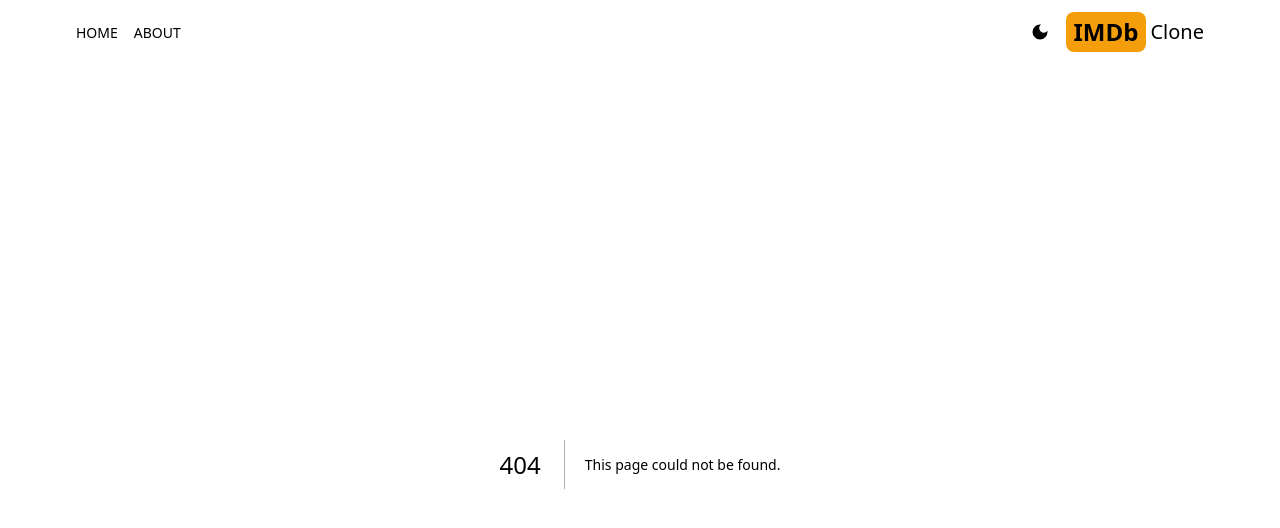
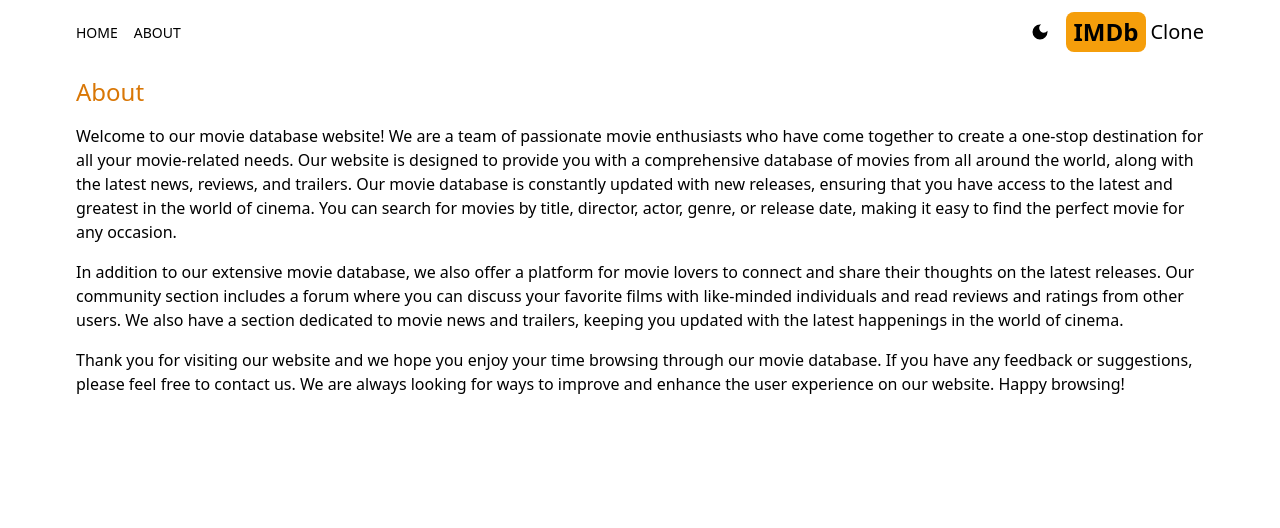
Before and after one commit to raiiyan/imbd-clone, a Next.js app: page /about in a window 1280 px wide. Before the commit this address had no page. Shown: the top 528 px of the page. Built offline with nearby package versions, Linux system fonts and the light colour scheme.

Commit message:
add about page

```diff
--- /dev/null
+++ b/src/app/about/page.jsx
@@ -0,0 +1,22 @@
+import React from 'react'
+
+const About = () => {
+  return (
+    <div className='max-w-6xl mx-auto p-3 space-y-4'>
+        <h1 className='text-2xl font-medium text-amber-600'>About</h1>
+        <p>
+        Welcome to our movie database website! We are a team of passionate movie enthusiasts who have come together to create a one-stop destination for all your movie-related needs. Our website is designed to provide you with a comprehensive database of movies from all around the world, along with the latest news, reviews, and trailers. Our movie database is constantly updated with new releases, ensuring that you have access to the latest and greatest in the world of cinema. You can search for movies by title, director, actor, genre, or release date, making it easy to find the perfect movie for any occasion.
+        </p>
+
+        <p>
+        In addition to our extensive movie database, we also offer a platform for movie lovers to connect and share their thoughts on the latest releases. Our community section includes a forum where you can discuss your favorite films with like-minded individuals and read reviews and ratings from other users. We also have a section dedicated to movie news and trailers, keeping you updated with the latest happenings in the world of cinema.
+        </p>
+
+        <p>
+        Thank you for visiting our website and we hope you enjoy your time browsing through our movie database. If you have any feedback or suggestions, please feel free to contact us. We are always looking for ways to improve and enhance the user experience on our website. Happy browsing!
+        </p>
+    </div>
+  )
+}
+
+export default About
```
